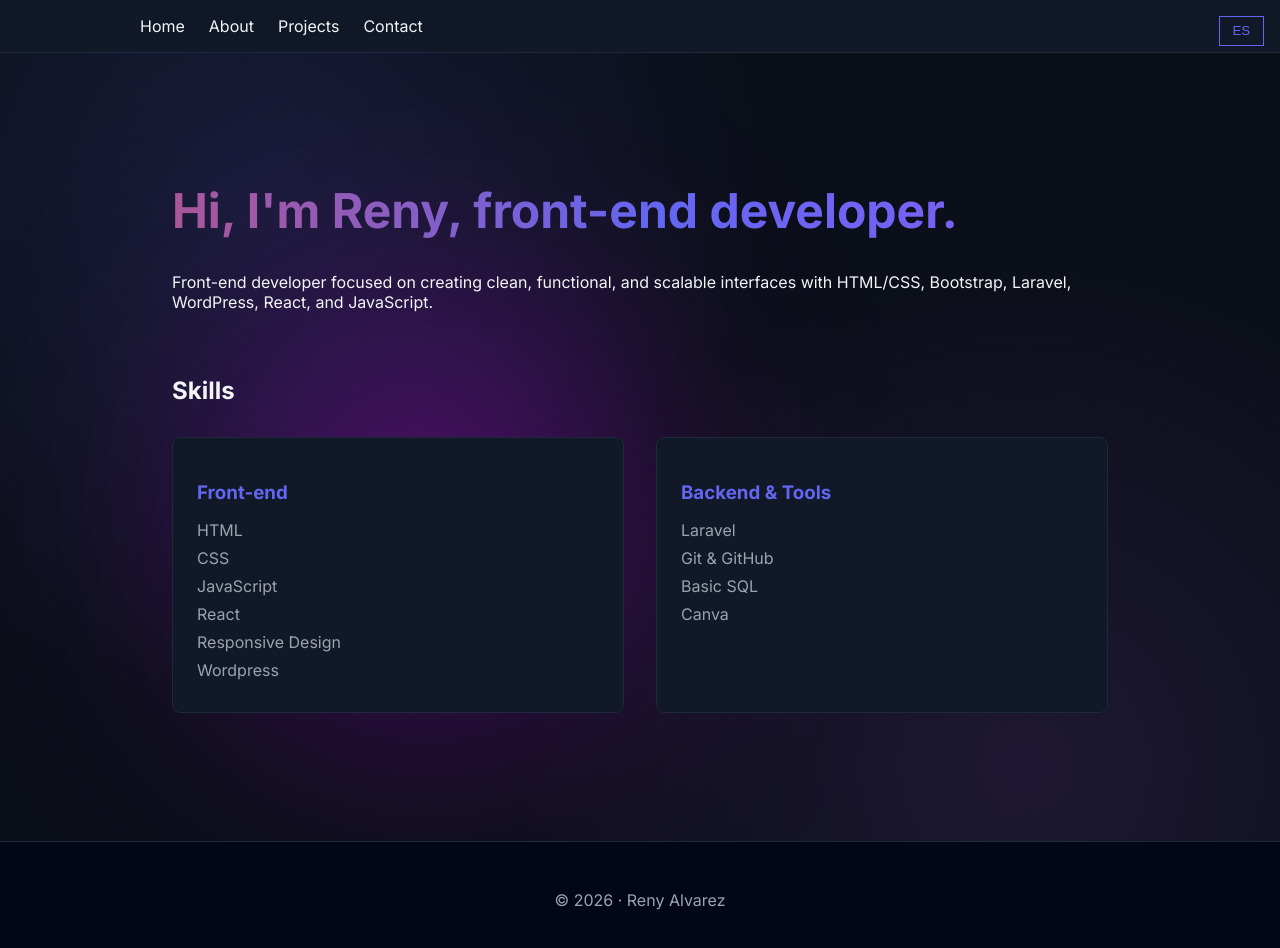
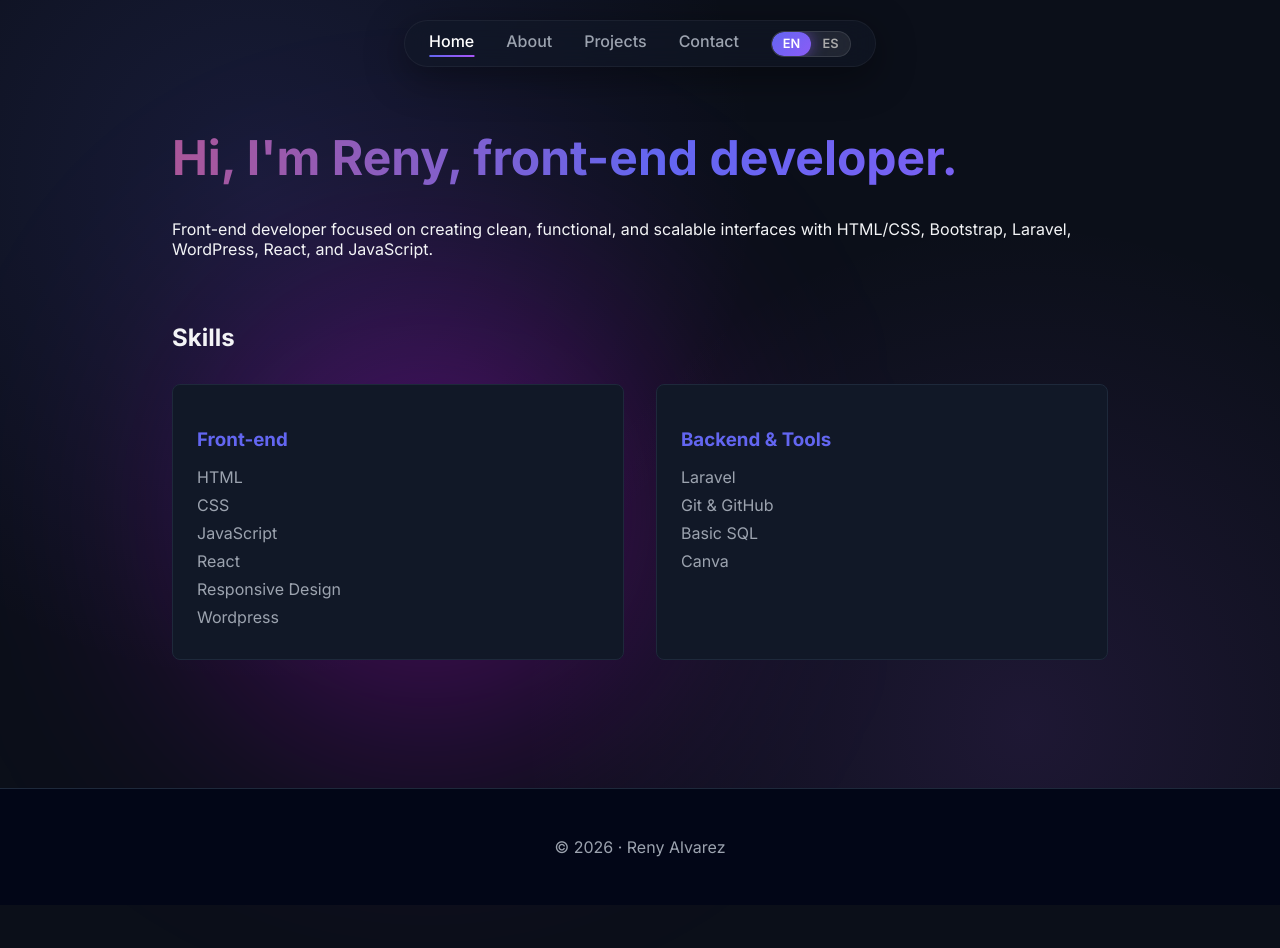
Before and after one commit to Renox1527/portfolio, a React (Vite) app: page /projects in a window 1280 px wide. Shown: the top 948 px of the page. After the commit the page ends 905 px from the top, so only its background shows below. Built offline with nearby package versions, Linux system fonts and the light colour scheme.

Commit message:
major changes to the design and mobile view

```diff
--- a/src/App.jsx
+++ b/src/App.jsx
@@ -1,27 +1,35 @@
 import { useState } from "react";
 import { HashRouter, Routes, Route, useLocation } from "react-router-dom";
-import { AnimatePresence } from "framer-motion";
+import { AnimatePresence, motion } from "framer-motion";
 
 // Pages
 import Home from "./pages/Home";
 import About from "./pages/About";
 import Projects from "./pages/Projects";
 import Contact from "./pages/Contact";
+
+// Components
+import Navbar from "./components/Navbar";
 import Footer from "./components/Footer";
 
-// Components
-import Header from "./components/Header";
-import LanguageToggle from "./components/LanguageToggle";
 
 // Translations
 import es from "./translations/es";
 import en from "./translations/en";
 
-function AnimatedRoutes({ texts }) {
+function AnimatedRoutes({ texts, lang }) {
   const location = useLocation();
 
   return (
     <AnimatePresence mode="wait">
+      <motion.div
+        key={lang + location.pathname}
+        initial={{ opacity: 0, y: 10 }}
+        animate={{ opacity: 1, y: 0 }}
+        exit={{ opacity: 0, y: -10 }}
+        transition={{ duration: 0.3 }}
+        >
+
         {/* Rutas */}
         <Routes location={location} key={location.pathname}>
           <Route path="/" element={<Home texts={texts} />} />
@@ -29,6 +37,8 @@ function AnimatedRoutes({ texts }) {
           <Route path="/projects" element={<Projects texts={texts} />} />
           <Route path="/contact" element={<Contact texts={texts} />} />
         </Routes>
+
+      </motion.div>
     </AnimatePresence>
   );
 }
@@ -42,14 +52,14 @@ function App() {
 
   return (
     <HashRouter>
-      {/* Header siempre visible */}
-      <Header texts={texts} />
 
       {/* Botón para cambiar idioma */}
-      <LanguageToggle lang={lang} setLang={setLang} />
+      <Navbar texts={texts} lang={lang} setLang={setLang} />
 
-      <AnimatedRoutes texts={texts} />
+      <AnimatedRoutes texts={texts} lang={lang} />
+
       <Footer />
+
     </HashRouter>
   );
 }
--- a/src/components/Header.jsx
+++ /dev/null
@@ -1,26 +0,0 @@
-import { Link } from "react-router-dom";
-import { motion } from "framer-motion";
-
-export default function Header({ texts }) {
-  return (
-    <motion.nav
-      className="header"
-      initial={{ y: -80 }}
-      animate={{ y: 0 }}
-      transition={{ duration: 0.6 }}
-    >
-
-        <motion.li
-        className="nav"
-        whileHover={{ scale: 1.0 }}
-        >
-          <Link to="/">{texts.nav.home}</Link>
-          <Link to="/about">{texts.nav.about}</Link>
-          <Link to="/projects">{texts.nav.projects}</Link>
-          <Link to="/contact">{texts.nav.contact}</Link>
-        </motion.li>
-
-
-    </motion.nav>
-  );
-}
--- a/src/components/LanguageToggle.jsx
+++ b/src/components/LanguageToggle.jsx
@@ -1,9 +1,29 @@
+import { motion } from "framer-motion";
+
 export default function LanguageToggle({ lang, setLang }) {
+
+  const toggleLanguage = () => {
+    setLang(lang === "en" ? "es" : "en");
+  };
+
   return (
-    <div className="lang-toggle">
-      <button onClick={() => setLang(lang === "es" ? "en" : "es")}>
-        {lang === "es" ? "EN" : "ES"}
-      </button>
-    </div>
+    <motion.div
+      className="language-switch"
+      onClick={toggleLanguage}
+      whileTap={{ scale: 0.95 }}
+      whileHover={{ scale: 1.05 }}
+    >
+      <motion.div
+        className="switch-indicator"
+        layout
+        transition={{ type: "spring", stiffness: 400, damping: 30 }}
+        style={{
+          left: lang === "en" ? "0%" : "50%"
+        }}
+      />
+
+      <span className={lang === "en" ? "active" : ""}>EN</span>
+      <span className={lang === "es" ? "active" : ""}>ES</span>
+    </motion.div>
   );
 }
--- /dev/null
+++ b/src/components/Navbar.jsx
@@ -0,0 +1,71 @@
+import { NavLink } from "react-router-dom";
+import { motion, AnimatePresence } from "framer-motion";
+import { useState } from "react";
+import LanguageToggle from "./LanguageToggle";
+
+export default function Navbar({ texts, lang, setLang }) {
+  const [isOpen, setIsOpen] = useState(false);
+
+  return (
+    <>
+      <motion.nav
+        className="navbar"
+        initial={{ y: -80, opacity: 0 }}
+        animate={{ y: 0, opacity: 1 }}
+        transition={{ duration: 0.6 }}
+      >
+        <div className="nav-content">
+          {/* <div className="logo">RA</div> */}
+
+          <ul className="nav-links">
+            <li><NavLink to="/" end>{texts.nav.home}</NavLink></li>
+            <li><NavLink to="/about">{texts.nav.about}</NavLink></li>
+            <li><NavLink to="/projects">{texts.nav.projects}</NavLink></li>
+            <li><NavLink to="/contact">{texts.nav.contact}</NavLink></li>
+
+            <LanguageToggle lang={lang} setLang={setLang} />
+          </ul>
+
+            <motion.div
+                className="hamburger"
+                onClick={() => setIsOpen(!isOpen)}
+                initial={false}
+              >
+                <motion.span
+                  animate={isOpen ? { rotate: 45, y: 9 } : { rotate: 0, y: 0 }}
+                  transition={{ duration: 0.3 }}
+                />
+                <motion.span
+                  animate={isOpen ? { opacity: 0 } : { opacity: 1 }}
+                  transition={{ duration: 0.2 }}
+                />
+                <motion.span
+                  animate={isOpen ? { rotate: -45, y: -9 } : { rotate: 0, y: 0 }}
+                  transition={{ duration: 0.3 }}
+                />
+            </motion.div>
+
+        </div>
+      </motion.nav>
+
+      <AnimatePresence>
+        {isOpen && (
+          <motion.div
+            className="mobile-menu"
+            initial={{ opacity: 0, y: -20 }}
+            animate={{ opacity: 1, y: 0 }}
+            exit={{ opacity: 0, y: -20 }}
+            transition={{ duration: 0.3 }}
+          >
+            <NavLink to="/" onClick={() => setIsOpen(false)}>{texts.nav.home}</NavLink>
+            <NavLink to="/about" onClick={() => setIsOpen(false)}>{texts.nav.about}</NavLink>
+            <NavLink to="/projects" onClick={() => setIsOpen(false)}>{texts.nav.projects}</NavLink>
+            <NavLink to="/contact" onClick={() => setIsOpen(false)}>{texts.nav.contact}</NavLink>
+
+            <LanguageToggle lang={lang} setLang={setLang} />
+          </motion.div>
+        )}
+      </AnimatePresence>
+    </>
+  );
+}
--- a/src/index.css
+++ b/src/index.css
@@ -67,38 +67,174 @@ a:hover {
   text-decoration: underline;
 }
 
-.header {
-  background-color: var(--surface-color);
-  padding: 1rem 2rem;
-  border-bottom: 1px solid #1e293b;
+.navbar {
+  position: fixed;
+  top: 20px;
+  left: 0;
+  right: 0;
+  margin: 0 auto;
+  width: fit-content;
+  max-width: 95%;
+  padding: 0.6rem 1.5rem;
+  border-radius: 50px;
+  backdrop-filter: blur(15px);
+  background: rgba(17, 24, 39, 0.6);
+  border: 1px solid rgba(255, 255, 255, 0.05);
+  box-shadow: 0 10px 40px rgba(0, 0, 0, 0.4);
+  z-index: 1000;
 }
 
-.nav {
-  backdrop-filter: blur(12px);
-  background-color: rgba(17, 24, 39, 0.6);
+.navbar ul {
   display: flex;
-  gap: 1.5rem;
-  max-width: 1000px;
-  margin: 0 auto;
+  gap: 2rem;
+  list-style: none;
+  padding: 0;
+  margin: 0;
 }
 
-.lang-toggle {
-  position: fixed;
-  top: 1rem;
-  right: 1rem;
+.navbar a {
+  text-decoration: none;
+  color: var(--muted-text);
+  font-weight: 500;
+  position: relative;
+  transition: color 0.3s ease;
 }
 
-.lang-toggle button {
-  background: transparent;
-  border: 1px solid var(--accent-color);
-  color: var(--accent-color);
-  padding: 0.4rem 0.8rem;
-  cursor: pointer;
+.navbar a:hover {
+  color: var(--text-color);
 }
 
-.lang-toggle button:hover {
-  background-color: var(--accent-color);
-  color: #020617;
+.navbar a::after {
+  content: "";
+  position: absolute;
+  bottom: -6px;
+  left: 50%;
+  width: 0%;
+  height: 2px;
+  background: linear-gradient(90deg, #6366f1, #a855f7);
+  transition: all 0.3s ease;
+  transform: translateX(-50%);
+}
+
+.navbar a:hover::after {
+  width: 100%;
+}
+
+.navbar a.active {
+  color: white;
+}
+
+.navbar a.active::after {
+  width: 100%;
+}
+
+.nav-content {
+  display: flex;
+  align-items: center;
+  justify-content: space-between;
+  gap: 2rem;
+  flex-wrap: nowrap;
+}
+
+/* .logo {
+  font-weight: 700;
+  color: var(--text-color);
+} */
+
+.nav-links {
+  display: flex;
+  gap: 2rem;
+}
+
+.hamburger {
+  display: none;
+  flex-direction: column;
+  gap: 6px;
+  cursor: pointer;
+  z-index: 200;
+}
+
+.hamburger span {
+  width: 26px;
+  height: 3px;
+  background: white;
+  border-radius: 5px;
+}
+
+/* Mobile menu */
+.mobile-menu {
+  position: fixed;
+  top: 80px;
+  left: 50%;
+  transform: translateX(-50%);
+  width: 50%;
+  display: flex;
+  flex-direction: column;
+  gap: 1.2rem;
+  padding: 1.5rem;
+  border-radius: 20px;
+  background: rgba(17, 24, 39, 0.85);
+  backdrop-filter: blur(15px);
+  border: 1px solid rgba(255, 255, 255, 0.1);
+  box-shadow: 0 20px 40px rgba(0, 0, 0, 0.4);
+  z-index: 1000;
+}
+
+.mobile-menu .language-switch {
+  margin-top: 1rem;
+  align-self: center;
+}
+
+.mobile-menu a {
+  text-align: center;
+  padding: 0.7rem 0;
+  border-radius: 10px;
+  transition: background 0.3s ease;
+}
+
+.mobile-menu a:hover {
+  background: rgba(255, 255, 255, 0.08);
+}
+
+.language-switch {
+  position: relative;
+  display: flex;
+  align-items: center;
+  width: 80px;
+  height: 26px;
+  border-radius: 50px;
+  cursor: pointer;
+  font-size: 0.8rem;
+  font-weight: 600;
+  overflow: hidden;
+
+  background: rgba(255, 255, 255, 0.08);
+  backdrop-filter: blur(12px);
+  border: 1px solid rgba(255, 255, 255, 0.1);
+}
+
+.language-switch span {
+  flex: 1;
+  text-align: center;
+  z-index: 2;
+  transition: color 0.3s ease;
+  color: #aaa;
+}
+
+.language-switch span.active {
+  color: white;
+}
+
+.switch-indicator {
+  position: absolute;
+  width: 50%;
+  height: 100%;
+  border-radius: 50px;
+
+  background: linear-gradient(135deg, #6366f1, #8b5cf6);
+  box-shadow: 0 0 15px rgba(139, 92, 246, 0.6);
+
+  z-index: 1;
 }
 
 .button-primary {
@@ -266,7 +402,7 @@ main.container {
 
 .projects-grid {
   display: grid;
-  grid-template-columns: repeat(auto-fit, minmax(280px, 1fr));
+  grid-template-columns: repeat(auto-fit, minmax(220px, 1fr));
   gap: 2rem;
   margin-top: 2rem;
 }
@@ -308,3 +444,29 @@ main.container {
   border-top: 1px solid #1e293b;
   background-color: #020617;
 }
+
+/*responsive*/
+@media (max-width: 768px) {
+  .desktop {
+    display: none;
+  }
+
+  .hamburger {
+    display: flex;
+  }
+
+  .navbar {
+    width: fit-content;
+    padding: 0.5rem 1rem;
+    border-radius: 20px;
+  }
+
+  .nav-content {
+    width: 100%;
+    justify-content: space-between;
+  }
+
+  .nav-links {
+    display: none !important;
+  }
+}
```
Lines whose indentation alone changed are shown as unchanged.
